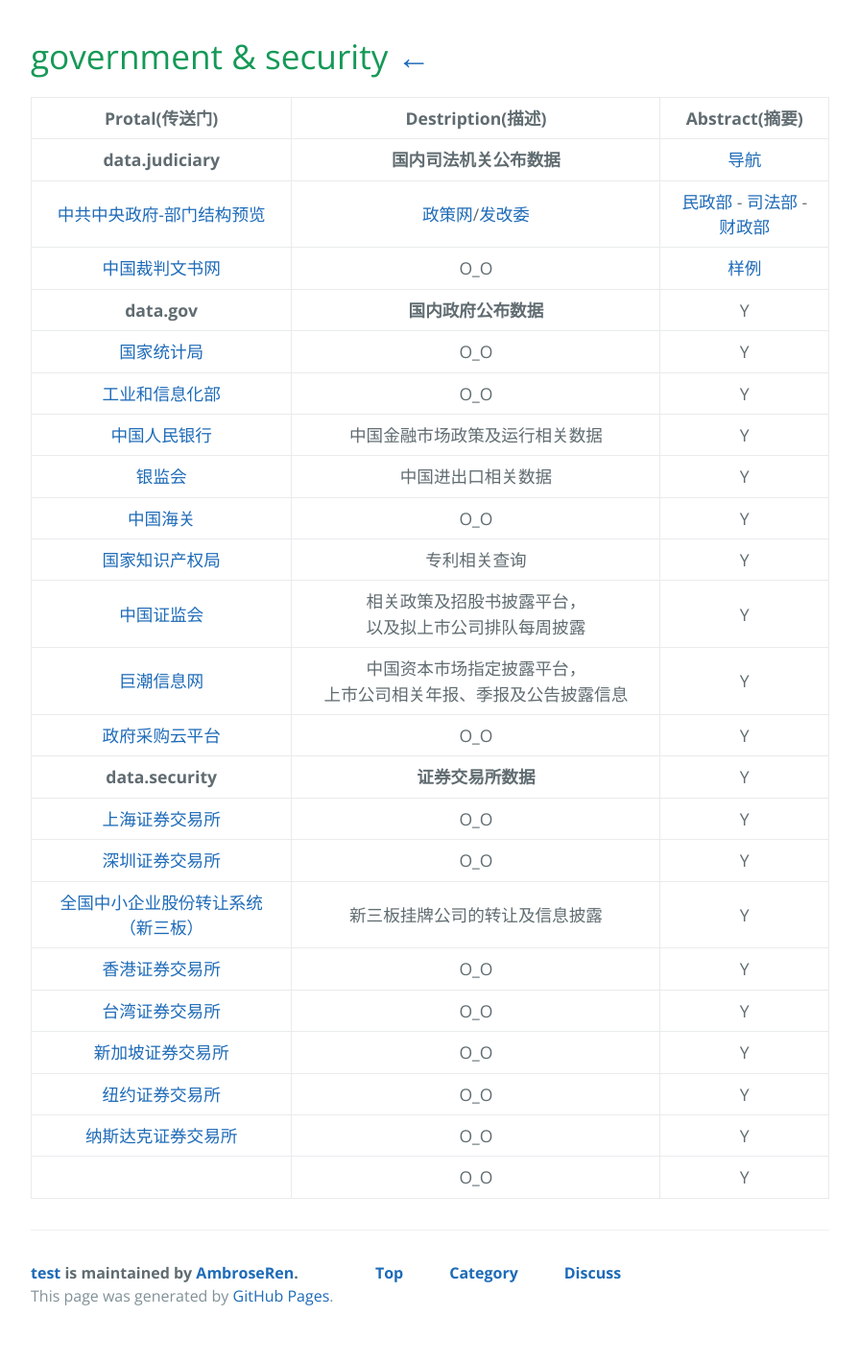
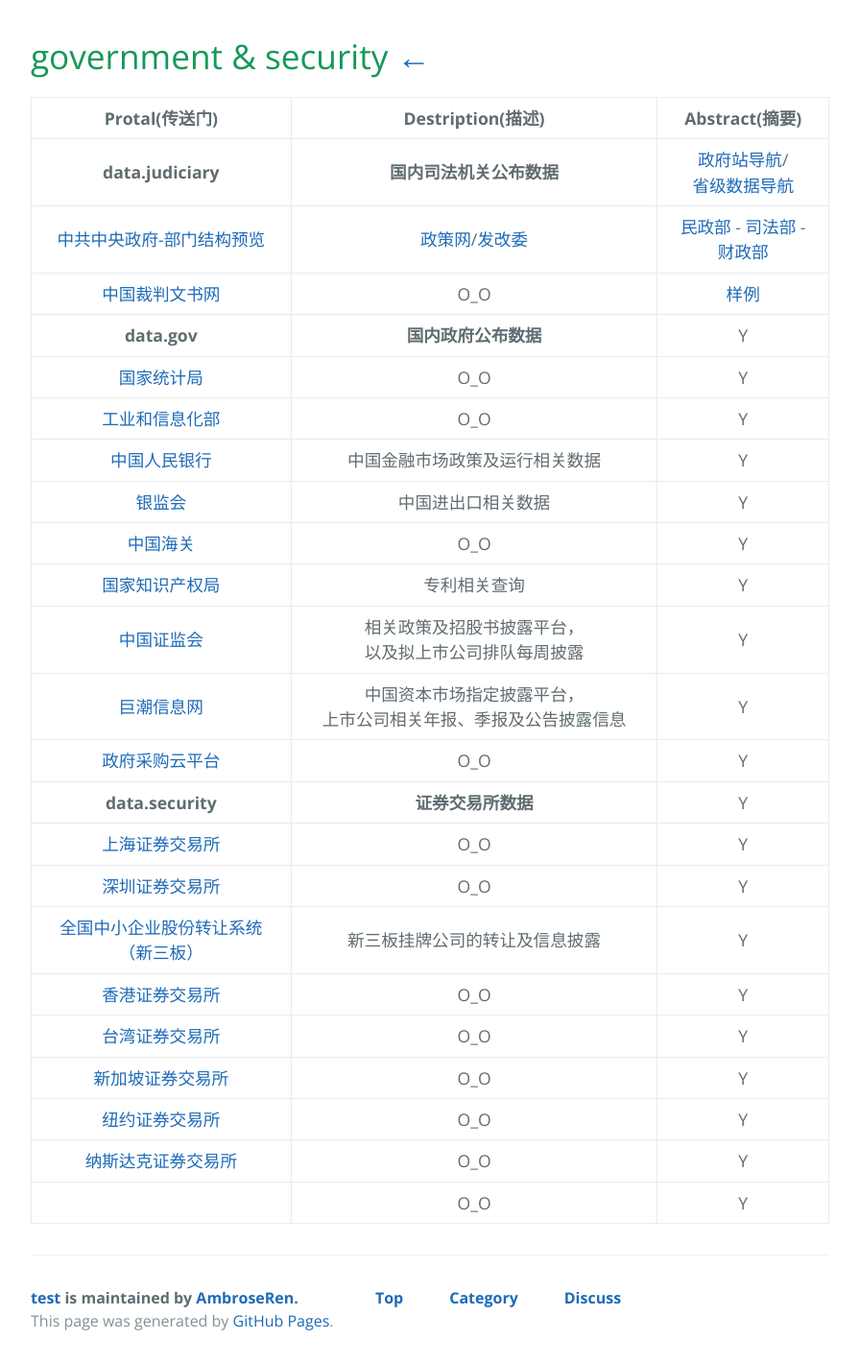
Before and after one commit to AmbroseRen/test, a Jekyll site: the page built from Data/Other.md, in a window 1280 px wide. Shown: the whole page at 96% size, without its empty margins (192-1087 px from the left). Built offline with Jekyll 4.4.1, drawn with Linux system fonts in a browser that asks for light colours; our own code applies the rules of GitHub Pages for plain Markdown files; the repository's description, which GitHub fills in, is left out; before the commit the page ends 1394 px from its top, so only the background shows below that.

Commit message:
Update Other.md

```diff
--- a/Data/Other.md
+++ b/Data/Other.md
@@ -2,7 +2,7 @@
 
 | Protal(传送门) | Destription(描述) | Abstract(摘要) |
 |:---:|:---:|:---:|
-| __data.judiciary__ | __国内司法机关公布数据__ | [导航](http://www.dajiadaohang.com/) |
+| __data.judiciary__ | __国内司法机关公布数据__ | [政府站导航](http://www.dajiadaohang.com/)/[省级数据导航](http://123.sogou.com/diqu/) |
 | [中共中央政府-部门结构预览](http://www.gov.cn/fuwu/bm/index.htm) | [政策网](http://www.chinapolicy.net/)/[发改委](https://www.ndrc.gov.cn/) | [民政部](http://www.mca.gov.cn/) - [司法部](http://www.moj.gov.cn/) - [财政部](http://www.mof.gov.cn) |
 | [中国裁判文书网](https://wenshu.court.gov.cn/) | O_O | [样例](https://wenshu.court.gov.cn/website/wenshu/181107ANFZ0BXSK4/index.html?docId=6b49ee86570149499acead5a000b640f) |
 | __data.gov__ | __国内政府公布数据__ | Y |
```
